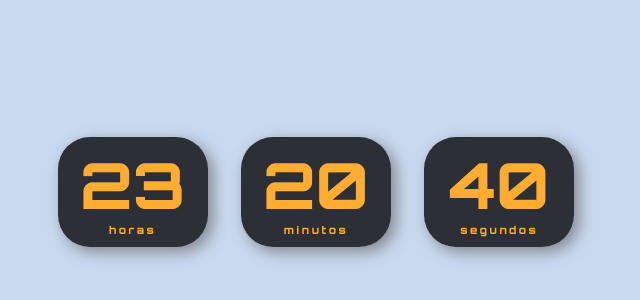
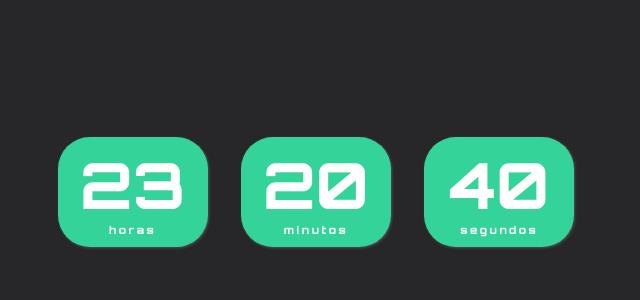
Before and after one commit to Souzzagabe/relogio-digital, a plain HTML site: page index.html in a window 1280 px wide. Shown: the part 208-508 px from the top of the page, without its empty margins (324-964 px from the left). Drawn offline with Linux system fonts and the light colour scheme.

Commit message:
refatoração

```diff
--- a/asstes/css/style.css
+++ b/css/global.css
@@ -8,7 +8,7 @@
 
 body {
     height: 100dvh;
-    background-color: #c9d9f0;;
+    background-color: #27272A;;
     display: flex;
     align-items: center;
     justify-content: center;
@@ -33,9 +33,9 @@ body {
     flex-direction: column;
     align-items: center;
     justify-content: center;
-    color: rgb(255, 173, 50);
-    background: rgb(0 0 0 / 78%);
-    box-shadow: 5px 5px 15px rgb(102 101 101 / 71%);
+    color: white;
+    background: #34D399;
+    box-shadow: 1px 1px 3px rgb(102 101 101 / 71%);
     border-radius: 32px;
     letter-spacing: 3px;
 }
--- a/index.html
+++ b/index.html
@@ -4,7 +4,7 @@
     <meta charset="UTF-8" />
     <meta http-equiv="X-UA-Compatible" content="IE=edge" />
     <meta name="viewport" content="width=device-width, initial-scale=1.0" />
-    <link rel="stylesheet" href="./asstes/css/style.css" />
+    <link rel="stylesheet" href="/css/global.css" />
     <link
       rel="shortcut icon"
       href="./asstes/image/favicon.ico"
@@ -28,6 +28,6 @@
         <span class="tempo"> segundos </span>
       </div>
     </div>
-    <script src="../relogio-digital/asstes/js/script.js"></script>
+    <script src="/js/script.js"></script>
   </body>
 </html>
```
Also changed, not shown: js/script.js (renamed from asstes/js/script.js), 1 other file.
